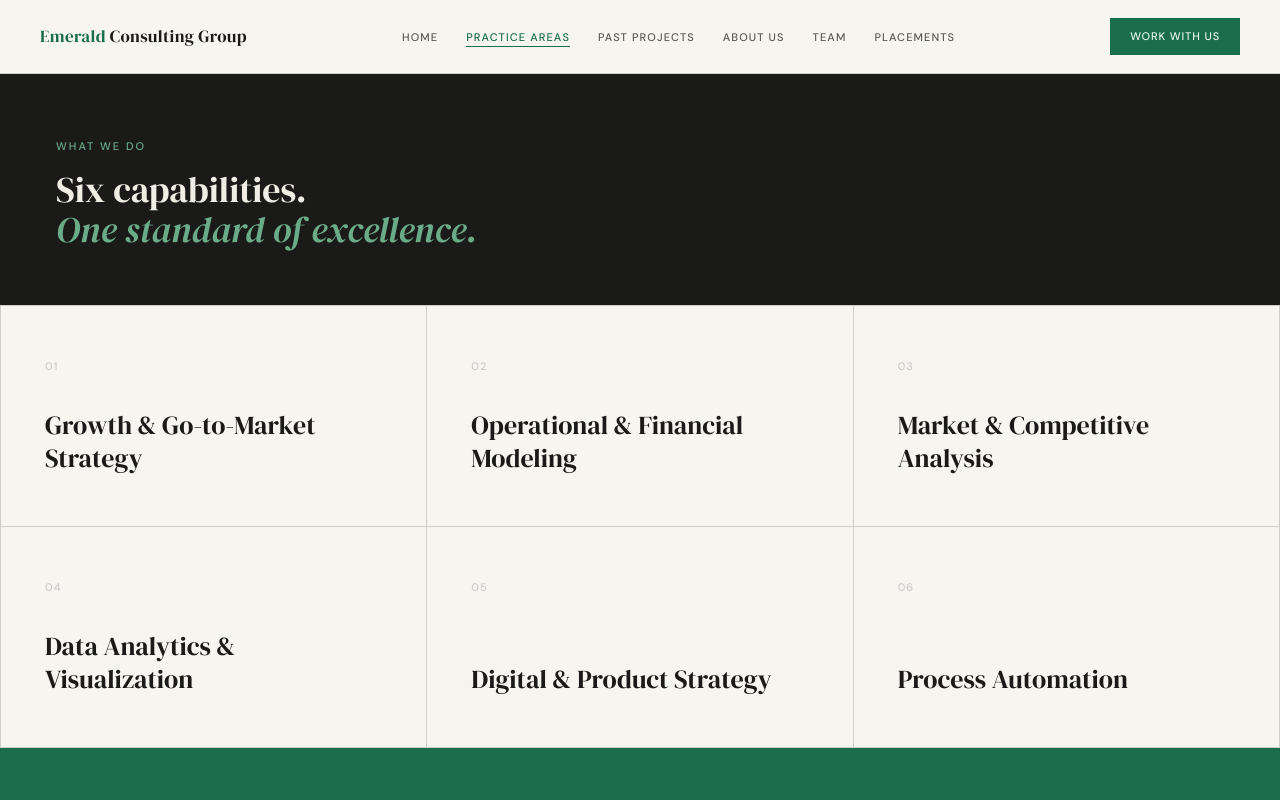
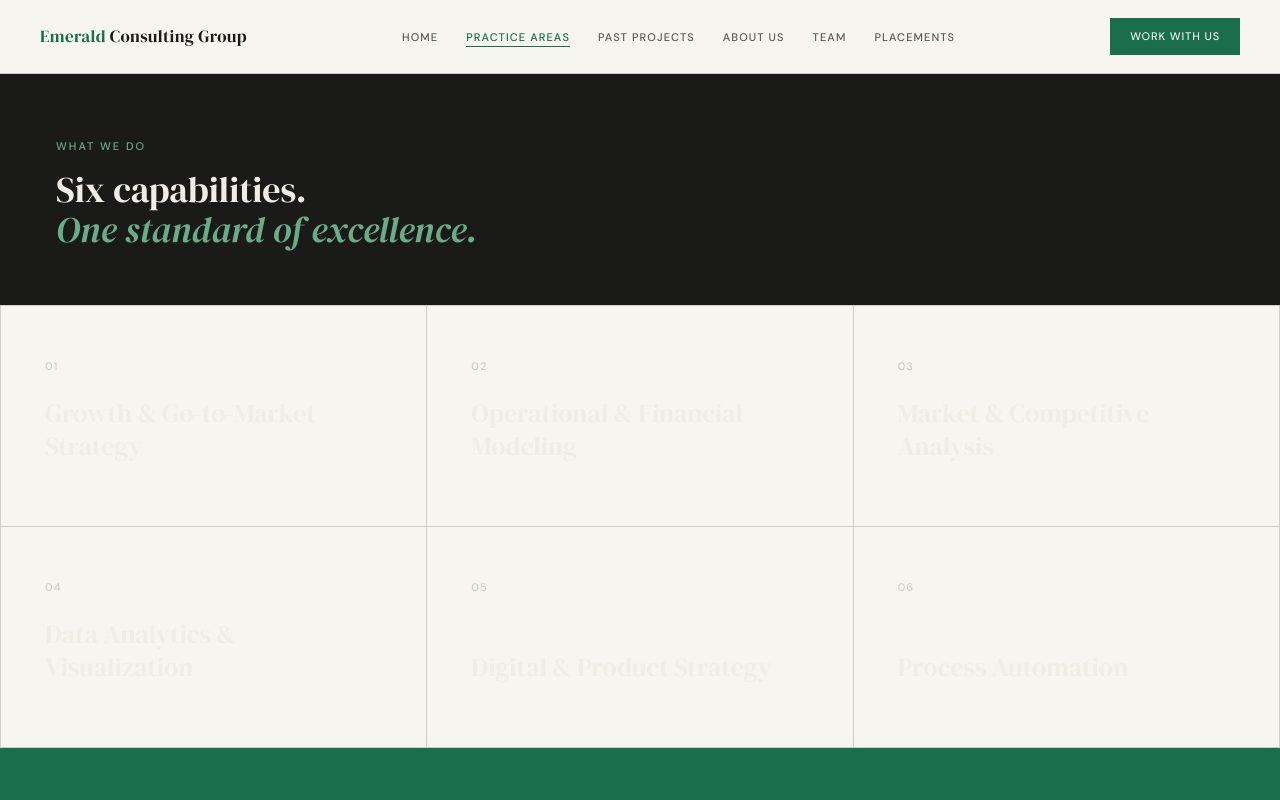
Before and after one commit to jxue16/emerald-website, a Next.js app: page /practice-areas in a window 1280 px wide. Shown: the top 800 px of the page. Built offline with nearby package versions, Linux system fonts and the light colour scheme.

Commit message:
change practice area flips

```diff
--- a/app/practice-areas/page.tsx
+++ b/app/practice-areas/page.tsx
@@ -1,4 +1,3 @@
-"use client";
 import Nav from "../components/Nav";
 import Footer from "../components/Footer";
 
@@ -37,41 +36,21 @@ export default function PracticeAreas() {
         *, *::before, *::after { box-sizing: border-box; margin: 0; padding: 0; }
         body { background: #f7f5ef; }
 
-        .flip-card {
-          min-height: 220px;
-          perspective: 1000px;
+        .practice-card {
+          background: #f7f5ef;
+          padding: 52px 44px;
+          transition: background 0.2s;
           cursor: default;
-        }
-        .flip-inner {
-          position: relative;
-          width: 100%;
-          height: 100%;
-          min-height: 220px;
-          transition: transform 0.5s cubic-bezier(0.4, 0, 0.2, 1);
-          transform-style: preserve-3d;
-        }
-        .flip-card:hover .flip-inner {
-          transform: rotateY(180deg);
-        }
-        .flip-front, .flip-back {
-          position: absolute;
-          inset: 0;
-          padding: 52px 44px;
-          backface-visibility: hidden;
-          -webkit-backface-visibility: hidden;
           display: flex;
           flex-direction: column;
           justify-content: space-between;
+          min-height: 220px;
         }
-        .flip-front {
-          background: #f7f5ef;
-        }
-        .flip-back {
-          background: #1a1a18;
-          transform: rotateY(180deg);
-          justify-content: center;
-          gap: 16px;
-        }
+        .practice-card:hover { background: #1a1a18; }
+        .practice-card:hover .pc-num { color: #1a6e4a; }
+        .practice-card:hover .pc-title { display: none; }
+        .practice-card:hover .pc-desc { display: block; }
+        .pc-desc { display: none; color: #8a8a84; font-size: 13px; line-height: 1.7; }
 
         .practice-grid {
           display: grid;
@@ -111,17 +90,11 @@ export default function PracticeAreas() {
         {/* PRACTICE GRID — large tiles, no descriptions */}
         <div className="practice-grid">
           {practices.map((p) => (
-            <div key={p.num} className="flip-card">
-              <div className="flip-inner">
-                <div className="flip-front">
-                  <div style={{ fontSize: 11, color: "#ccc", letterSpacing: "0.1em", fontWeight: 500 }}>{p.num}</div>
-                  <div style={{ fontFamily: "'DM Serif Display', serif", fontSize: 26, color: "#1a1a18", lineHeight: 1.25, fontWeight: 400 }}>{p.title}</div>
-                </div>
-                <div className="flip-back">
-                  <div style={{ fontSize: 11, color: "#1a6e4a", letterSpacing: "0.1em", fontWeight: 500 }}>{p.num}</div>
-                  <div style={{ fontFamily: "'DM Serif Display', serif", fontSize: 20, color: "#f0ede4", lineHeight: 1.3, fontWeight: 400 }}>{p.title}</div>
-                  <div style={{ fontSize: 13, color: "#8a8a84", lineHeight: 1.7 }}>{p.desc}</div>
-                </div>
+            <div key={p.num} className="practice-card">
+              <div className="pc-num" style={{ fontSize: 11, color: "#ccc", letterSpacing: "0.1em", fontWeight: 500 }}>{p.num}</div>
+              <div>
+                <div className="pc-title" style={{ fontFamily: "'DM Serif Display', serif", fontSize: 26, color: "#f0ede4", lineHeight: 1.25, fontWeight: 400, marginBottom: 12 }}>{p.title}</div>
+                <div className="pc-desc">{p.desc}</div>
               </div>
             </div>
           ))}
```
